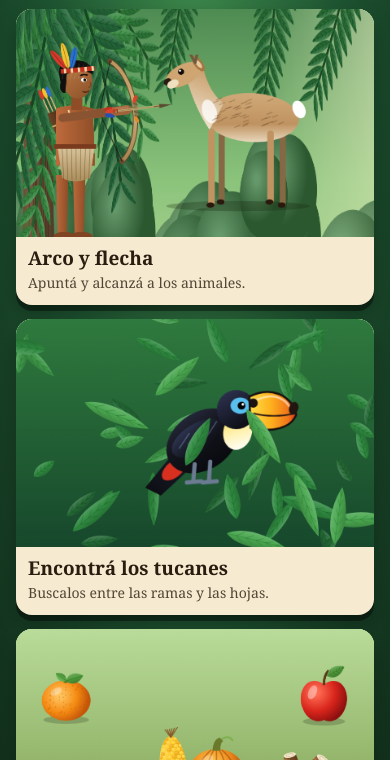
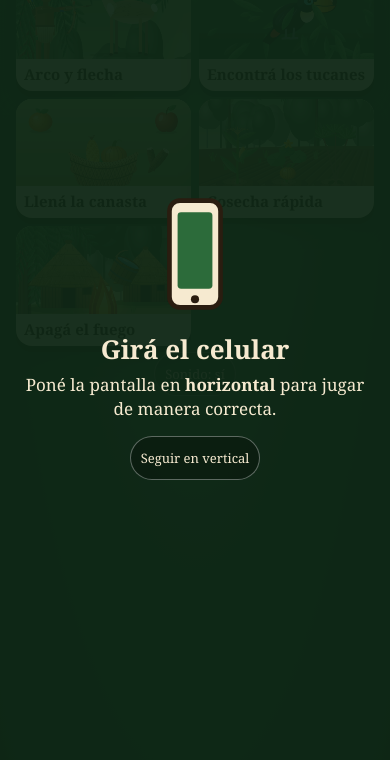
Before and after one commit to Oscar-castelani/GUARANIES, a plain HTML site: page index.html in a window 390 px wide. Shown: the part 84-844 px from the top of the page. Drawn offline with Linux system fonts and the light colour scheme.

Commit message:
Aviso de girar el celular y menú sin scroll en móvil
Co-Authored-By: Claude Sonnet 5.5 <noreply@anthropic.com>
Claude-Session: https://claude.ai/code/session_01RcUPQVMB1xDD3REUXG5DV4

```diff
--- a/css/style.css
+++ b/css/style.css
@@ -1,6 +1,6 @@
 :root{--g1:#173d24;--g2:#2c6b3a;--ink:#2a1d10;--paper:#f6ead0;--accent:#e08a1e;--accent2:#b5471f}
 *{box-sizing:border-box;-webkit-tap-highlight-color:transparent}
-html,body{margin:0;height:100%;background:var(--g1);color:var(--paper);font-family:Georgia,"Palatino Linotype",serif;overflow:hidden;-webkit-user-select:none;user-select:none}
+html,body{margin:0;height:100%;overscroll-behavior:none;position:fixed;inset:0;width:100%;background:var(--g1);color:var(--paper);font-family:Georgia,"Palatino Linotype",serif;overflow:hidden;-webkit-user-select:none;user-select:none}
 .hidden{display:none!important}
 .screen{position:fixed;inset:0;display:flex;flex-direction:column}
 #menu{background:radial-gradient(ellipse at 50% 0%,#3e8a4c 0%,#1d5230 55%,#12301c 100%);overflow:auto;align-items:center;padding:max(14px,env(safe-area-inset-top)) 16px 20px}
@@ -39,3 +39,15 @@ html,body{margin:0;height:100%;background:var(--g1);color:var(--paper);font-fami
 .big:active{transform:translateY(2px)}
 @media (max-height:420px){.panel canvas{display:none}.panel{padding:10px 14px}.panel h2{font-size:20px;margin:2px}.panel p{font-size:14px}#hud{min-height:46px}.hud-item b{font-size:17px}}
 @media (max-width:520px){.hud-item{min-width:48px}.hud-item b{font-size:17px}.chip{padding:8px 10px;font-size:13px}}
+
+.screen{height:100vh;height:100dvh}
+#rotate{position:fixed;inset:0;z-index:100;background:#0e2616f2;display:flex;align-items:center;justify-content:center;text-align:center;padding:20px}
+.rot-box{max-width:340px}
+.rot-box h2{margin:14px 0 6px;font-size:26px}
+.rot-box p{margin:0 0 16px;font-size:17px;line-height:1.4}
+.phone{animation:rot 2.4s ease-in-out infinite}
+@keyframes rot{0%,20%{transform:rotate(0)}60%,100%{transform:rotate(-90deg)}}
+@media (prefers-reduced-motion:reduce){.phone{animation:none;transform:rotate(-90deg)}}
+/* menú sin scroll en celulares */
+@media (max-width:700px){#menu{overflow:hidden;padding-bottom:8px}.cards{grid-template-columns:repeat(2,1fr);gap:8px}.card span{display:none}.card b{font-size:15px}.card .t{padding:5px 8px 7px}.card canvas{aspect-ratio:16/8;object-fit:cover}.menu-head{margin:2px 0 6px}.menu-head h1{font-size:24px}.menu-head p{display:none}.menu-foot{margin-top:6px}}
+@media (max-height:520px) and (min-width:700px){#menu{overflow:hidden;padding-top:6px;padding-bottom:6px}.menu-head{margin:0 0 6px}.menu-head h1{font-size:22px}.menu-head p{display:none}.cards{grid-template-columns:repeat(5,1fr);gap:8px}.card span{display:none}.card b{font-size:14px}.card .t{padding:4px 7px 6px}.card canvas{aspect-ratio:16/10;object-fit:cover}.menu-foot{margin-top:6px}.chip{min-height:36px;padding:5px 12px}}
--- a/index.html
+++ b/index.html
@@ -43,6 +43,14 @@
   </div>
 </section>
 
+<div id="rotate" class="hidden" role="alert">
+  <div class="rot-box">
+    <svg class="phone" viewBox="0 0 60 100" width="70" height="116" aria-hidden="true"><rect x="8" y="4" width="44" height="92" rx="9" fill="#f6ead0" stroke="#2a1d10" stroke-width="4"/><rect x="15" y="14" width="30" height="66" rx="3" fill="#2c6b3a"/><circle cx="30" cy="89" r="3.5" fill="#2a1d10"/></svg>
+    <h2>Girá el celular</h2>
+    <p>Poné la pantalla en <b>horizontal</b> para jugar de manera correcta.</p>
+    <button id="rotSkip" class="chip">Seguir en vertical</button>
+  </div>
+</div>
 <script src="js/content.js"></script>
 <script src="js/art.js"></script>
 <script src="js/art2.js"></script>
--- a/js/core.js
+++ b/js/core.js
@@ -143,7 +143,22 @@ const Core = (function () {
     const bw = Math.round(cw * dpr);
     if (canvas.width !== bw) { canvas.width = bw; canvas.height = Math.round(bw * H / W); }
     k = canvas.width / W;
-    $('rotateHint').classList.toggle('hidden', !(window.innerHeight > window.innerWidth && state !== 'menu'));
+    checkOrient();
+  }
+
+  /* ---------- aviso de girar el celular ---------- */
+  let rotSkipped = false;
+  function pauseGame() {
+    if (state !== 'play') return;
+    state = 'pause';
+    showOverlay({ title: 'Pausa', text: 'El juego quedó en pausa.', edu: '', b1: 'Continuar', f1: () => { hideOverlay(); state = 'play'; }, b2: 'Menú', f2: showMenu, thumb: false });
+  }
+  function checkOrient() {
+    const portrait = window.innerHeight > window.innerWidth, phone = Math.min(window.innerWidth, window.innerHeight) < 700;
+    if (!portrait) rotSkipped = false;
+    const show = portrait && phone && !rotSkipped;
+    $('rotate').classList.toggle('hidden', !show);
+    if (show) pauseGame();
   }
 
   /* ---------- bucle ---------- */
@@ -187,11 +202,10 @@ const Core = (function () {
     $('muteBtn').onclick = () => setMuted(!muted); $('muteMenu').onclick = () => setMuted(!muted);
     window.addEventListener('resize', resize); window.addEventListener('orientationchange', () => setTimeout(resize, 250));
     document.addEventListener('visibilitychange', () => {
-      if (document.hidden && state === 'play') {
-        state = 'pause';
-        showOverlay({ title: 'Pausa', text: 'El juego quedó en pausa.', edu: '', b1: 'Continuar', f1: () => { hideOverlay(); state = 'play'; }, b2: 'Menú', f2: showMenu, thumb: false });
-      }
+      if (document.hidden) pauseGame();
     });
+    $('rotSkip').onclick = () => { rotSkipped = true; checkOrient(); };
+    checkOrient();
     requestAnimationFrame(loop);
   }
 
```
